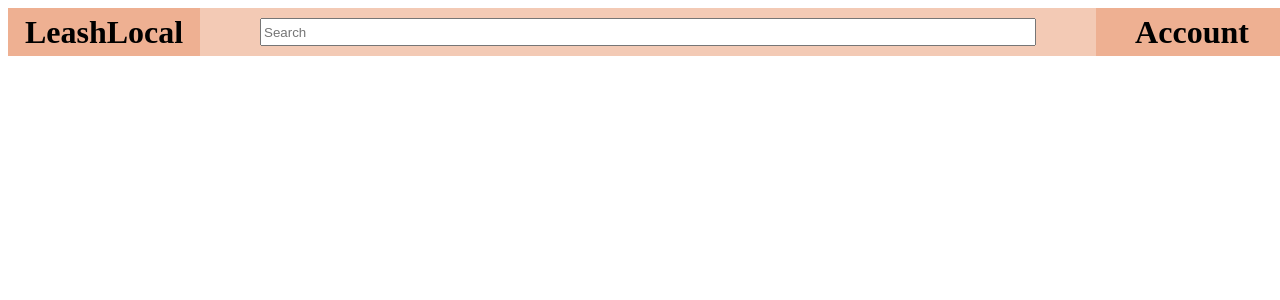
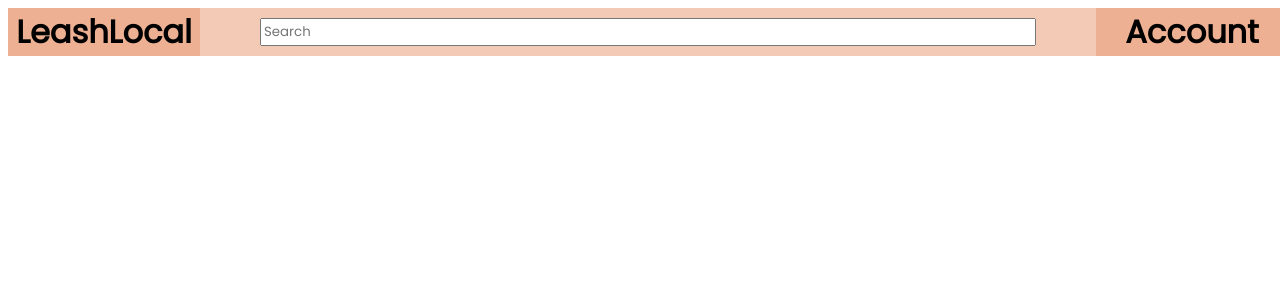
Before and after one commit to DanielPichette/DevCodeCampCapstone-FE-REACT, a React (Create React App) app in the folder capstonefrontend/: page / in a window 1280 px wide. Shown: the top 300 px of the page. Built offline with nearby package versions, Linux system fonts and the light colour scheme.

Commit message:
added navigation component folder and corresponding files. also created ap.css file.

```diff
--- /dev/null
+++ b/capstonefrontend/src/components/app.css
@@ -0,0 +1,4 @@
+@import url('https://fonts.googleapis.com/css2?family=Poppins&display=swap');
+
+*{
+    font-family: 'Poppins', sans-serif; }
--- a/capstonefrontend/src/components/app.jsx
+++ b/capstonefrontend/src/components/app.jsx
@@ -1,4 +1,5 @@
 import React, { Component } from 'react';
+import './app.css'
 import Header from './Header/header';
 
 class App extends Component {
```
Also changed, not shown: capstonefrontend/src/components/NavigationBar/navigation.css (added), capstonefrontend/src/components/NavigationBar/navigation.jsx (added).
